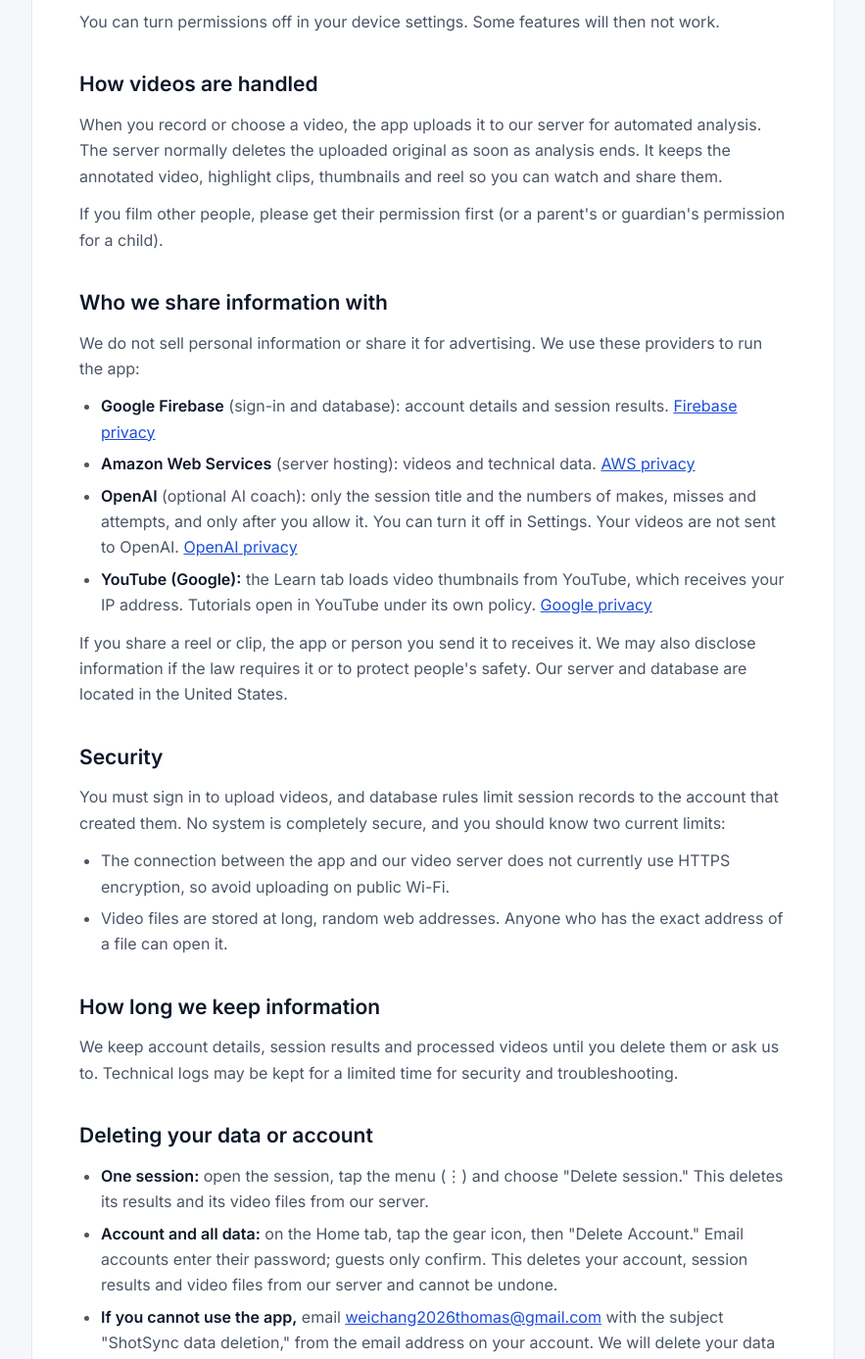
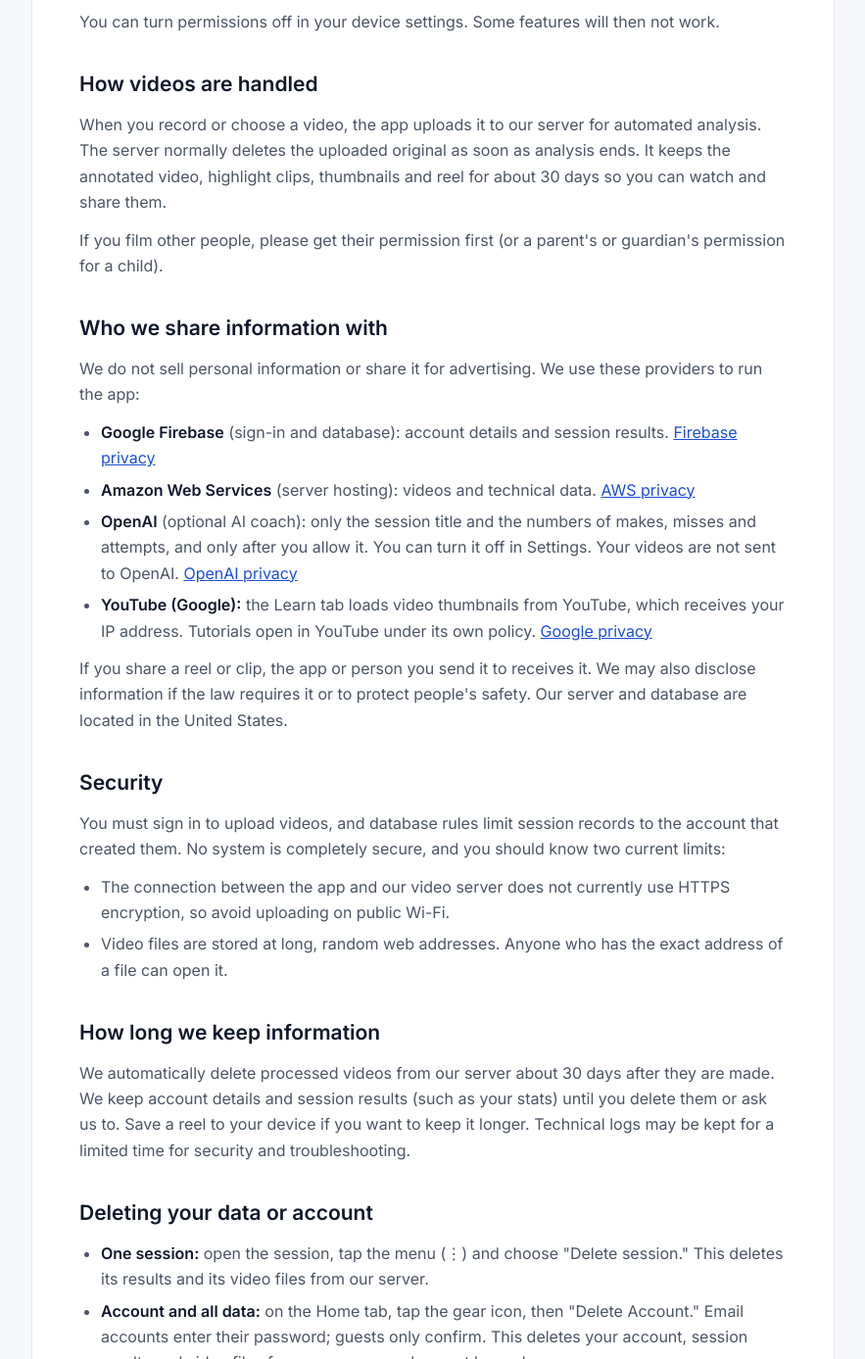
Before and after one commit to cm-website/shotsync, a plain HTML site: page privacy.html in a window 1280 px wide. Shown: the part 1051-2438 px from the top of the page at 98% size, without its empty margins (198-1081 px from the left). Drawn offline with Linux system fonts and the light colour scheme.

Commit message:
Privacy policy: videos are deleted after 30 days
Co-Authored-By: Claude Opus 5.5 <noreply@anthropic.com>

```diff
--- a/privacy.html
+++ b/privacy.html
@@ -69,7 +69,7 @@ footer { max-width: 820px; margin: 0 auto; padding: 0 24px 40px; color: var(--mu
 <p>You can turn permissions off in your device settings. Some features will then not work.</p>
 
 <h2>How videos are handled</h2>
-<p>When you record or choose a video, the app uploads it to our server for automated analysis. The server normally deletes the uploaded original as soon as analysis ends. It keeps the annotated video, highlight clips, thumbnails and reel so you can watch and share them.</p>
+<p>When you record or choose a video, the app uploads it to our server for automated analysis. The server normally deletes the uploaded original as soon as analysis ends. It keeps the annotated video, highlight clips, thumbnails and reel for about 30 days so you can watch and share them.</p>
 <p>If you film other people, please get their permission first (or a parent's or guardian's permission for a child).</p>
 
 <h2>Who we share information with</h2>
@@ -90,7 +90,7 @@ footer { max-width: 820px; margin: 0 auto; padding: 0 24px 40px; color: var(--mu
 </ul>
 
 <h2>How long we keep information</h2>
-<p>We keep account details, session results and processed videos until you delete them or ask us to. Technical logs may be kept for a limited time for security and troubleshooting.</p>
+<p>We automatically delete processed videos from our server about 30 days after they are made. We keep account details and session results (such as your stats) until you delete them or ask us to. Save a reel to your device if you want to keep it longer. Technical logs may be kept for a limited time for security and troubleshooting.</p>
 
 <h2 id="delete">Deleting your data or account</h2>
 <ul>
```
